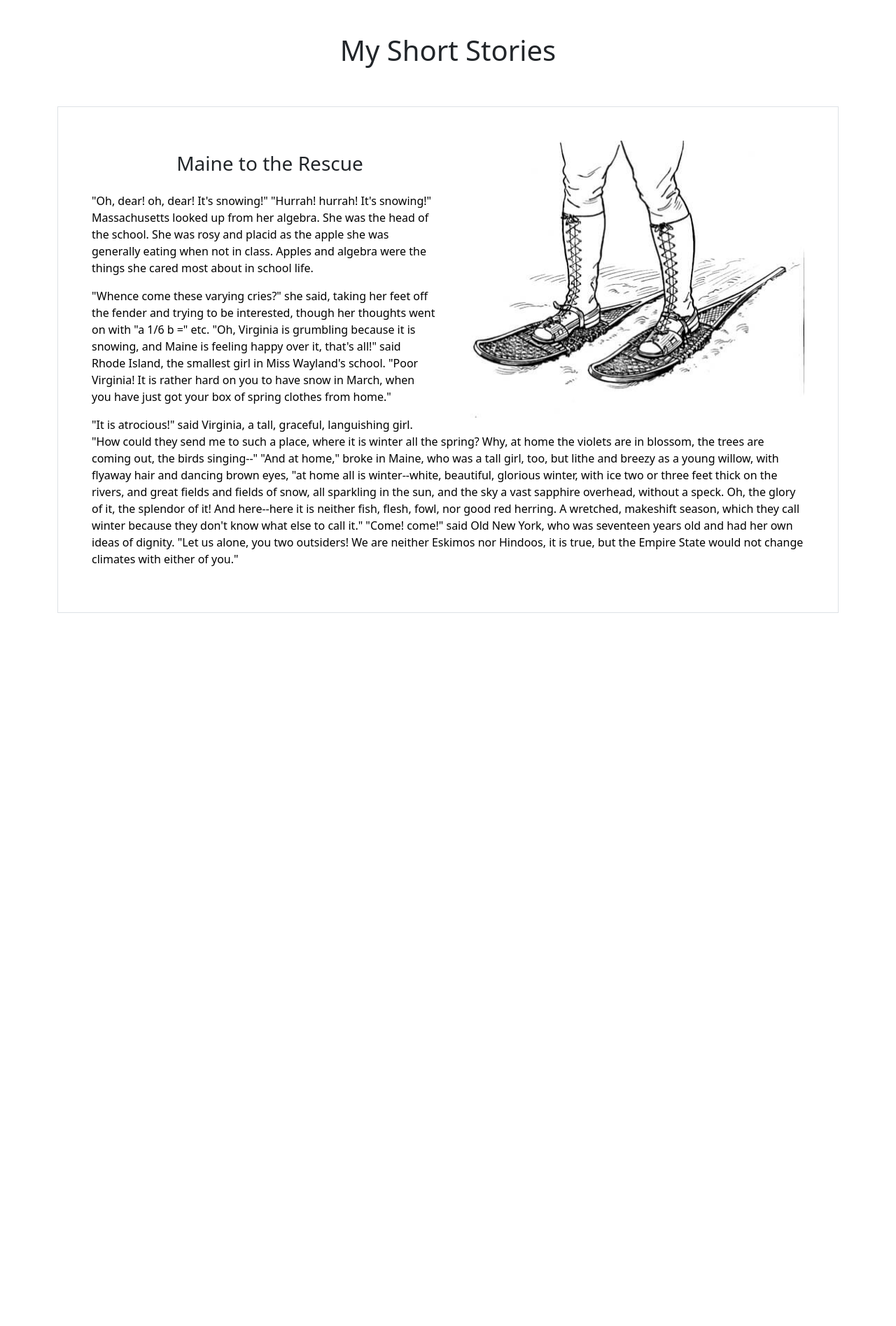
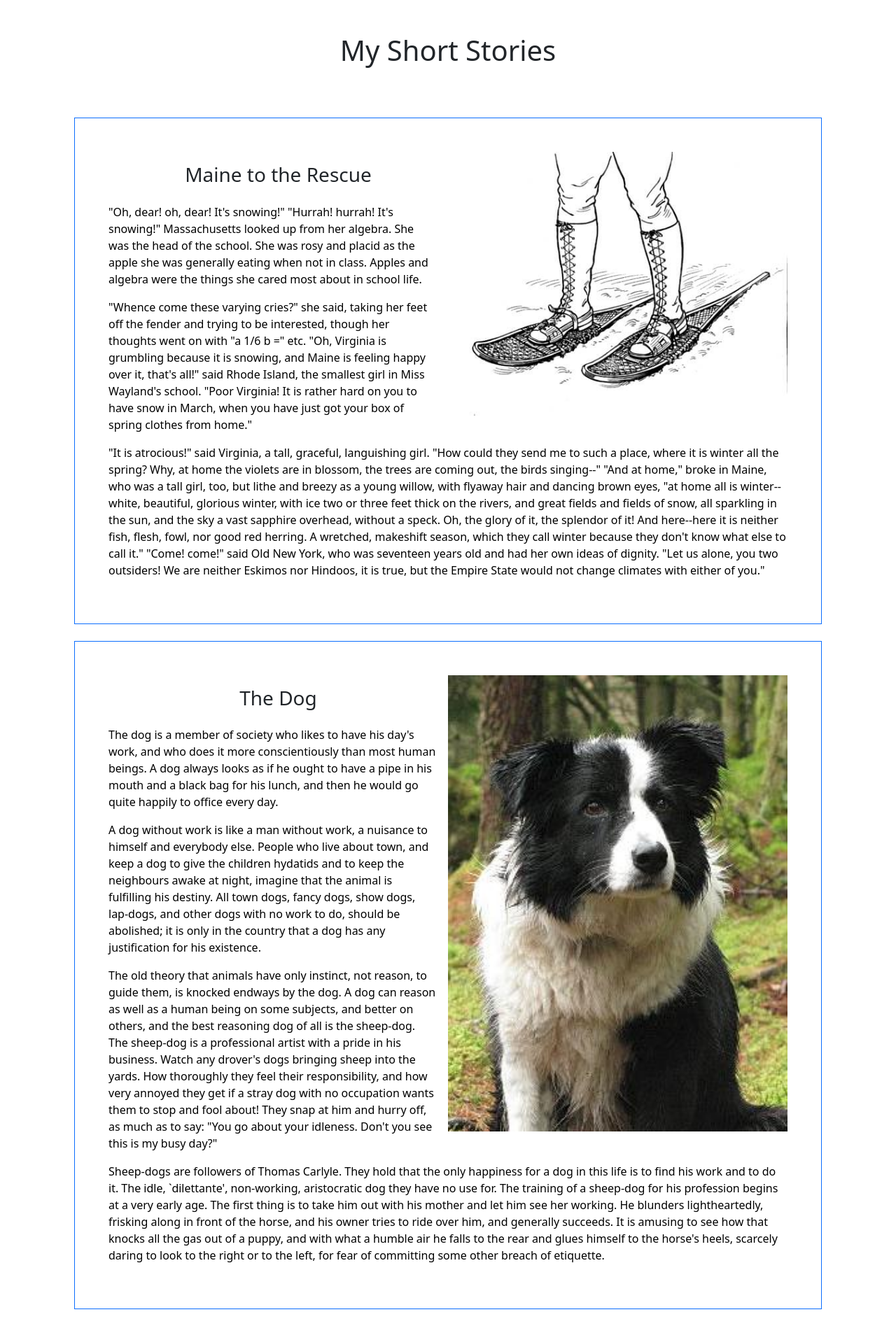
Before and after one commit to rosaregalado/art-blog, a Flask app: page /stories in a window 1280 px wide. Shown: the part 102-1997 px from the top of the page at 70% size. Before the commit the page ends 978 px from the top, so only its background shows below. Run offline with Flask 2, Linux system fonts and the light colour scheme; some libraries are stand-ins or nearby versions.

Commit message:
updated resource

```diff
--- a/templates/stories.html
+++ b/templates/stories.html
@@ -4,33 +4,60 @@
   <h1 class="text-center p-5"> My Short Stories</h1>
 
   <!-- short stories -->
-  <div class="border p-5">
+  <div class="border p-5 m-4 border border-primary">
     <div class="clearfix">
       <img src="{{ url_for('static', filename='stories-images/img-1.jpeg')}}" class="col-md-6 float-md-end mb-3 ms-md-3">
       <h3 class="p-3 text-center">Maine to the Rescue</h3>
       <p>
         "Oh, dear! oh, dear! It's snowing!"
         "Hurrah! hurrah! It's snowing!"
-
         Massachusetts looked up from her algebra. She was the head of the school. She was rosy and placid as the apple she was generally eating when not in class. Apples and algebra were the things she cared most about in school life.
       </p>
 
       <p>
         "Whence come these varying cries?" she said, taking her feet off the fender and trying to be interested, though her thoughts went on with "a 1/6 b =" etc.
-
         "Oh, Virginia is grumbling because it is snowing, and Maine is feeling happy over it, that's all!" said Rhode Island, the smallest girl in Miss Wayland's school.
-
         "Poor Virginia! It is rather hard on you to have snow in March, when you have just got your box of spring clothes from home."
       </p>
 
       <p>
         "It is atrocious!" said Virginia, a tall, graceful, languishing girl. "How could they send me to such a place, where it is winter all the spring? Why, at home the violets are in blossom, the trees are coming out, the birds singing--"
-
         "And at home," broke in Maine, who was a tall girl, too, but lithe and breezy as a young willow, with flyaway hair and dancing brown eyes, "at home all is winter--white, beautiful, glorious winter, with ice two or three feet thick on the rivers, and great fields and fields of snow, all sparkling in the sun, and the sky a vast sapphire overhead, without a speck. Oh, the glory of it, the splendor of it! And here--here it is neither fish, flesh, fowl, nor good red herring. A wretched, makeshift season, which they call winter because they don't know what else to call it."
-
         "Come! come!" said Old New York, who was seventeen years old and had her own ideas of dignity. "Let us alone, you two outsiders! We are neither Eskimos nor Hindoos, it is true, but the Empire State would not change climates with either of you."
       </p>
     </div>
   </div>
 
+  <div class="border p-5 m-4 border border-primary">
+    <div class="clearfix">
+      <img src="{{ url_for('static', filename='stories-images/img-2.jpeg')}}" class="col-md-6 float-md-end mb-3 ms-md-3">
+      <h3 class="p-3 text-center">The Dog</h3>
+      <p>
+        The dog is a member of society who likes to have his day's work, and who does it more conscientiously than most human beings.
+        A dog always looks as if he ought to have a pipe in his mouth and a black bag for his lunch, and then he would go quite happily to office every day.
+      </p>
+
+      <p>
+        A dog without work is like a man without work, a nuisance to himself and everybody else.
+        People who live about town, and keep a dog to give the children hydatids and to keep the neighbours awake at night, imagine that the animal is fulfilling his destiny.
+        All town dogs, fancy dogs, show dogs, lap-dogs, and other dogs with no work to do, should be abolished; it is only in the country that a dog has any justification for his existence.
+      </p>
+
+      <p>
+        The old theory that animals have only instinct, not reason, to guide them, is knocked endways by the dog.
+        A dog can reason as well as a human being on some subjects, and better on others, and the best reasoning dog of all is the sheep-dog.
+        The sheep-dog is a professional artist with a pride in his business. Watch any drover's dogs bringing sheep into the yards.
+        How thoroughly they feel their responsibility, and how very annoyed they get if a stray dog with no occupation wants them to stop and fool about!
+        They snap at him and hurry off, as much as to say: "You go about your idleness. Don't you see this is my busy day?"
+      </p>
+
+      <p>
+        Sheep-dogs are followers of Thomas Carlyle. They hold that the only happiness for a dog in this life is to find his work and to do it. The idle, `dilettante', non-working, aristocratic dog they have no use for.
+        The training of a sheep-dog for his profession begins at a very early age.
+        The first thing is to take him out with his mother and let him see her working. He blunders lightheartedly, frisking along in front of the horse, and his owner tries to ride over him, and generally succeeds.
+        It is amusing to see how that knocks all the gas out of a puppy, and with what a humble air he falls to the rear and glues himself to the horse's heels, scarcely daring to look to the right or to the left, for fear of committing some other breach of etiquette.
+      </p>
+    </div>
+  </div>
+
 {% endblock %}
```
Also changed, not shown: static/stories-images/img-2.jpeg (added).
